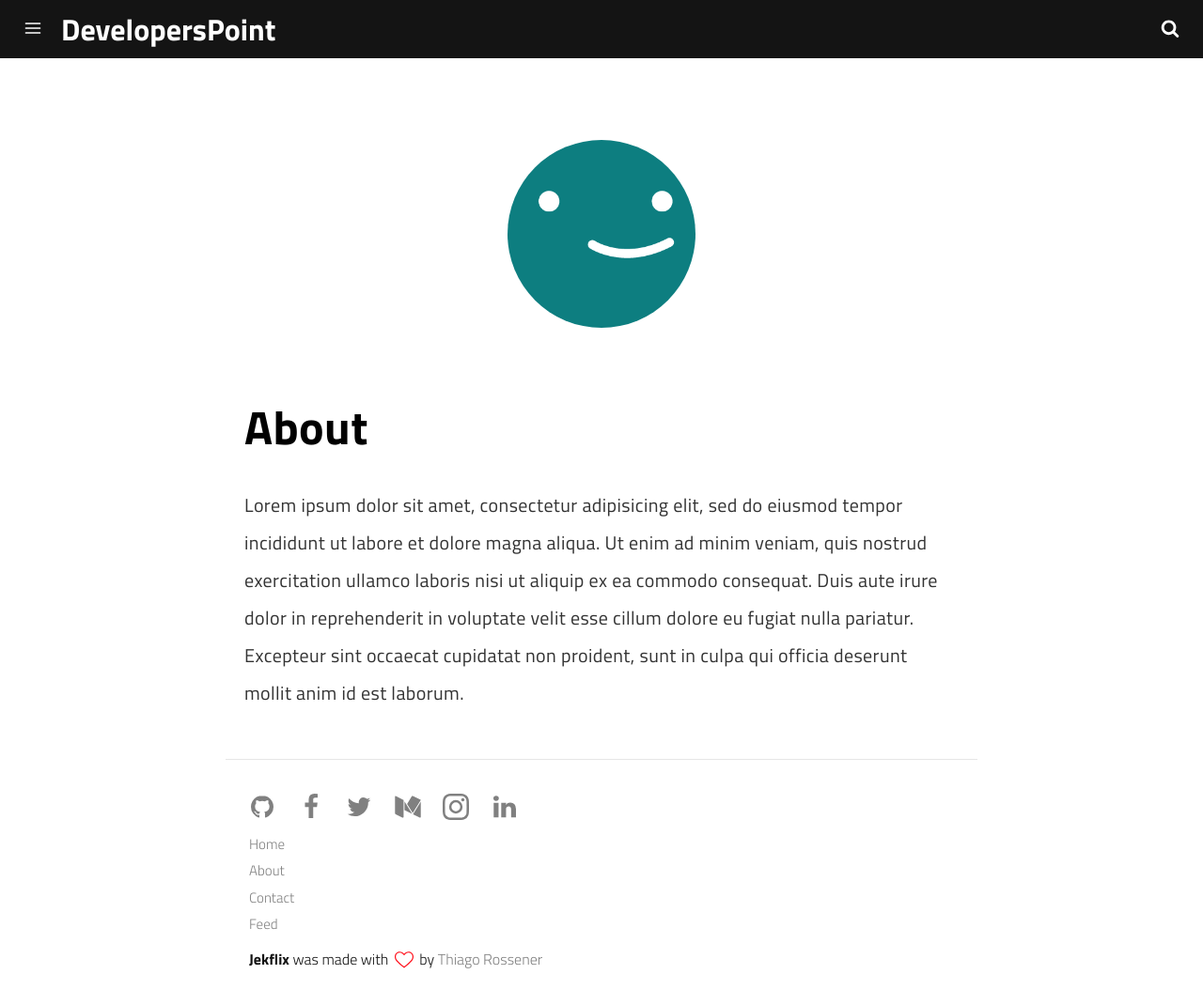
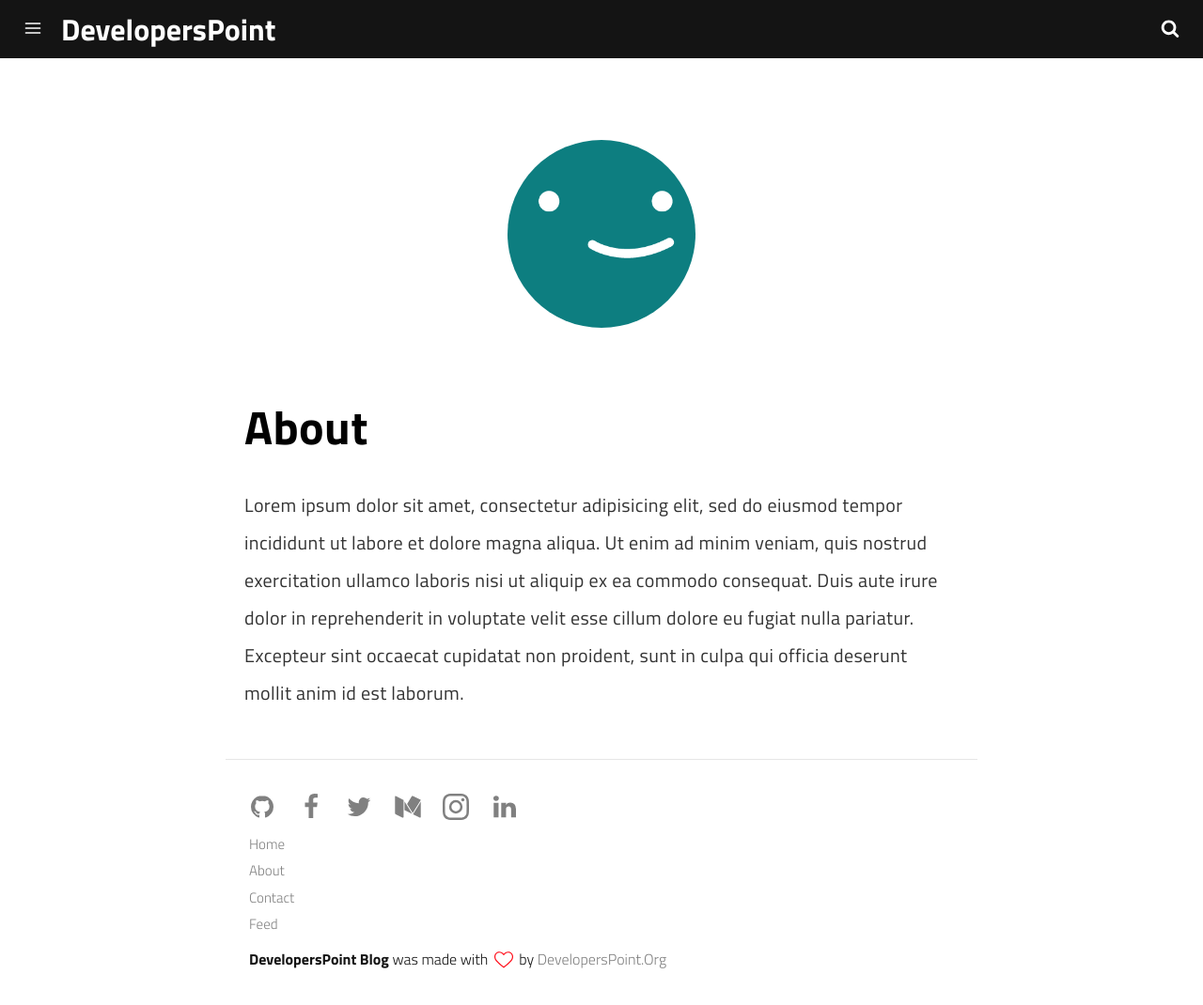
Before and after one commit to LowNightSnack/bumping-jekflix-to-developerspoint-org, a Jekyll site: the page built from pages/about.md, in a window 1280 px wide and 1070 px high. Shown: the whole window at 94% size. Built offline with Jekyll 4.4.1, drawn with Linux system fonts in a browser that asks for light colours; a script that is not in the unit is left out.

Commit message:
Update footer.html

```diff
--- a/_includes/footer.html
+++ b/_includes/footer.html
@@ -35,7 +35,7 @@
     {% include links.html %}
 
     <p>
-      <span>Jekflix</span> was made with <svg class="love"><use xlink:href="#icon-heart"></use></svg> by <a href="https://rossener.com" target="_blank" class="creator">Thiago Rossener</a>
+      <span>DevelopersPoint Blog</span> was made with <svg class="love"><use xlink:href="#icon-heart"></use></svg> by <a href="https://developerspoint.org" target="_blank" class="creator">DevelopersPoint.Org</a>
     </p>
 </footer>
 
```
